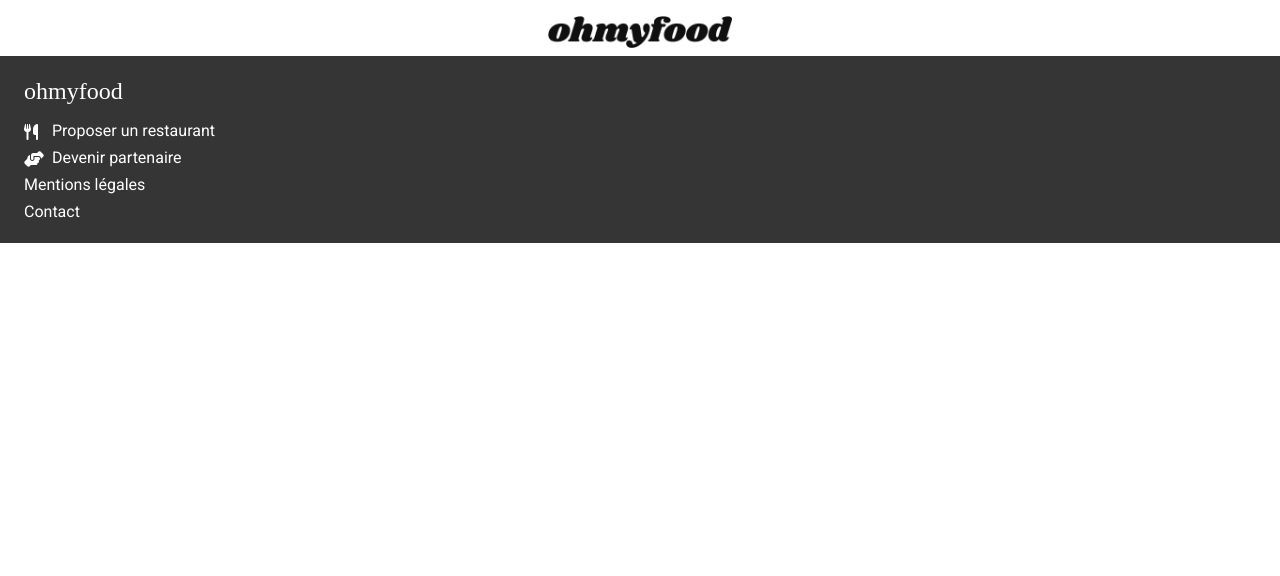
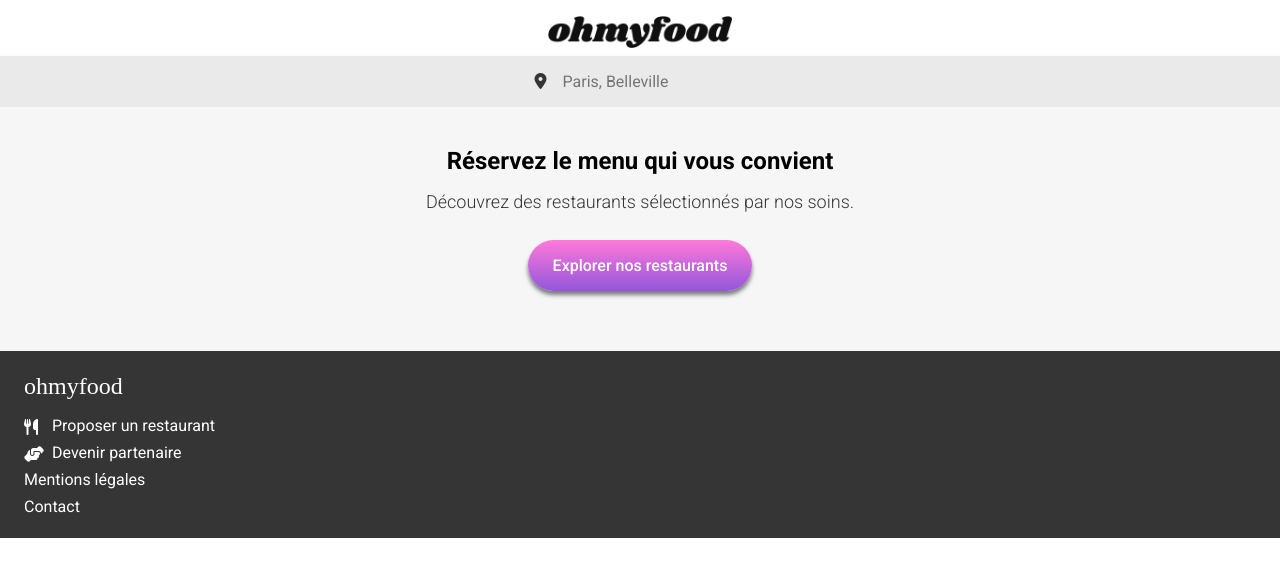
Before and after one commit to paulinethomaslgc/project_4, a website: page index.html in a window 1280 px wide. Drawn offline with Linux system fonts and the light colour scheme; a web font is replaced by a local one.

Commit message:
create form and hero

```diff
--- a/index.html
+++ b/index.html
@@ -10,12 +10,25 @@
     <title>Document</title>
 </head>
 <body>
+    <div class="test">
     <header class="header-container">
         <img class="header-container_logo" src="assets/images/logo/ohmyfood.png" alt="logo du site Ohmyfood">
     </header>
+    </div>
     <main>
-        <section></section>
-        <section></section>
+        <section>
+            <form class="form-container">
+                <label for="location">
+                    <i class="fa-solid fa-location-dot form-container_logo"></i>
+                </label>
+                <input class="form-container_input" type="text" name="location" id="location" placeholder="Paris, Belleville">
+            </form>
+            <div class="hero-container">
+                <h1 class="hero-container_title">Réservez le menu qui vous convient</h1>
+                <p class="hero-container_text">Découvrez des restaurants sélectionnés par nos soins.</p>
+                <button class="btn hero-container_btn">Explorer nos restaurants</button>
+            </div>
+        </section>
         <section></section>
     </main>
     <footer class="footer-container">
--- a/scss/_homepage.scss
+++ b/scss/_homepage.scss
@@ -0,0 +1,68 @@
+* {
+    font-family: 'Roboto';
+    margin: 0;
+    padding: 0;
+    box-sizing: border-box;
+}
+
+$primary-color: #9356DC;
+
+$secondary-color: #FF79DA;
+
+$tertiary-color: #99E2D0;
+
+$primary-background-color: #F6F6F6;
+
+$secondary-background-color: #FFFFFF;
+
+$footer-background-color: #353535;
+
+$main-font-color: #0000;
+
+$form-background-color: #EAEAEA;
+
+.form-container {
+    display: flex;
+    justify-content: center;
+    background-color: $form-background-color;
+    gap: 1rem;
+    padding: 1rem 0;
+    box-shadow: 0px 4px 4px rgba(0, 0, 0, 0.8);
+
+    &_logo {
+        color: $footer-background-color;
+    }
+
+    &_input {
+        border: none;
+        background: $form-background-color;
+        font-size: 16px;
+    }
+}
+
+.hero-container {
+    display: flex;
+    flex-direction: column;
+    align-items: center;
+    text-align: center;
+    background: $primary-background-color;
+    padding: 2.5rem 0 3.75rem 0;
+
+    &_title {
+        font-size: 24px;
+        font-weight: 700;
+        margin: 0 2.5rem 1rem 2.5rem;
+    }
+
+    &_text {
+        font-size: 18px;
+        font-weight: 300;
+        color: $footer-background-color;
+        margin: 0 2rem 1.75rem 2rem;
+    }
+
+    &_btn {
+        padding: 1rem 1.25rem;
+        width: 14rem;
+    }
+}
--- a/scss/style.scss
+++ b/scss/style.scss
@@ -16,24 +16,48 @@ $secondary-color: #FF79DA;
 
 $tertiary-color: #99E2D0;
 
-$background-footer-color: #353535;
+$primary-background-color: #F6F6F6;
+
+$secondary-background-color: #FFFFFF;
+
+$footer-background-color: #353535;
 
 $main-font-color: #0000;
 
-$alternative-font-color: #FFFFFF;
+$form-background-color: #EAEAEA;
+
+
+
 
 .header-container {
     display: flex;
     justify-content: center;
     padding: 1rem 0 0.5rem 0;
+    box-shadow: 0px 2px 4px rgb(0, 0, 0, 0.5);
 
     &_logo {
         width: 11.5rem;
     }
 }
 
+.btn {
+    background: linear-gradient($secondary-color, $primary-color);
+    border: none;
+    border-radius: 1.8rem;
+    color: $secondary-background-color;
+    font-size: 16px;
+    font-weight: 500;
+    box-shadow: 0px 4px 4px rgb(0, 0, 0, 0.5);
+
+    &_command {
+        padding: 1rem 3rem;
+    }
+}
+
+
+
 .footer-container {
-    background: $background-footer-color;
+    background: $footer-background-color;
     padding: 1.375rem 0 0.875rem 1.5rem;
 }
 
@@ -41,13 +65,13 @@ $alternative-font-color: #FFFFFF;
     list-style-type: none;
 
     &_icon {
-        color: $alternative-font-color;
+        color: $secondary-background-color;
         width: 12px;
         height:13px;
     }
 
     &_title {
-        color: $alternative-font-color;
+        color: $secondary-background-color;
         font-family: 'Shrikhand';
         font-weight: 400;
         font-size: 18;
@@ -62,13 +86,9 @@ $alternative-font-color: #FFFFFF;
     }
 
     &_link {
-        color: $alternative-font-color;
+        color: $secondary-background-color;
         text-decoration: none;
         margin-bottom: 0.5rem;
         font-size: 16px;
     }
-
-    &_icon {
-        color: $alternative-font-color;
-    }
 }
```
Also changed, not shown: assets/styles/style.css, 3 other files.
